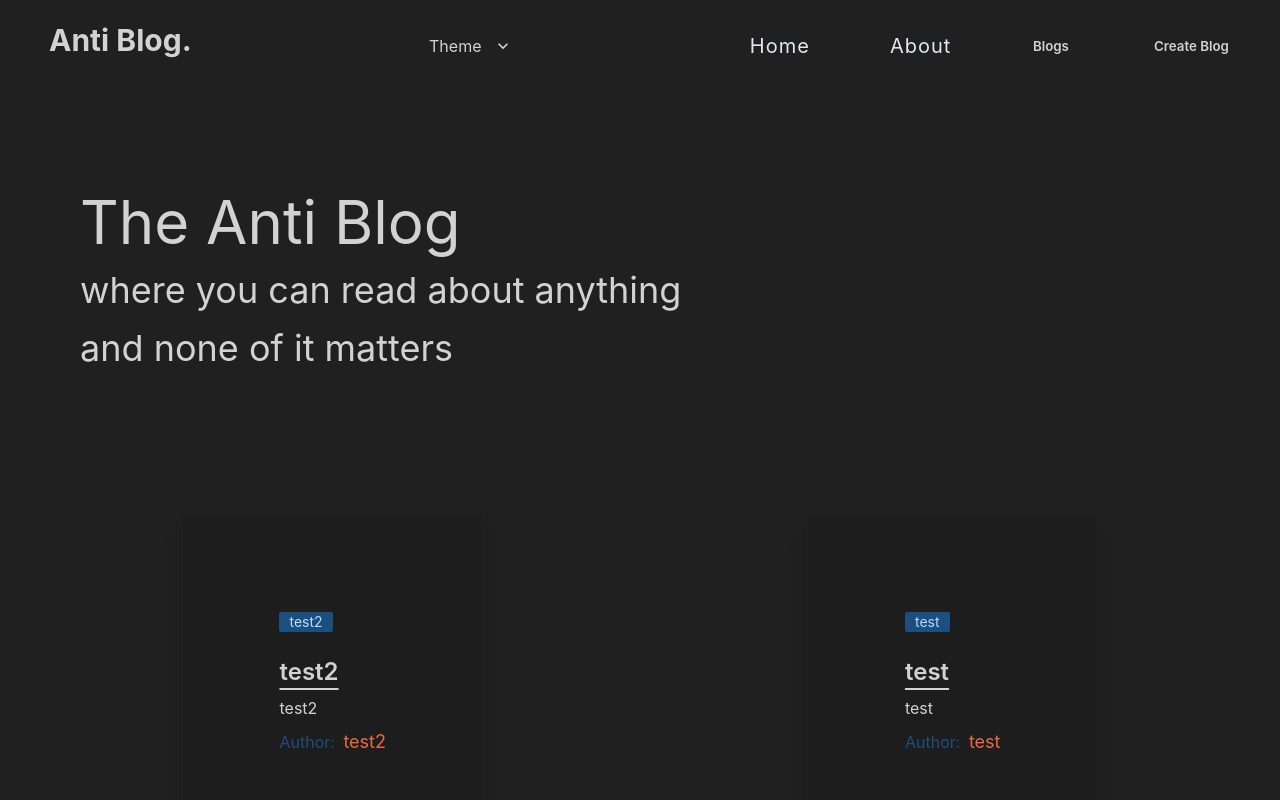
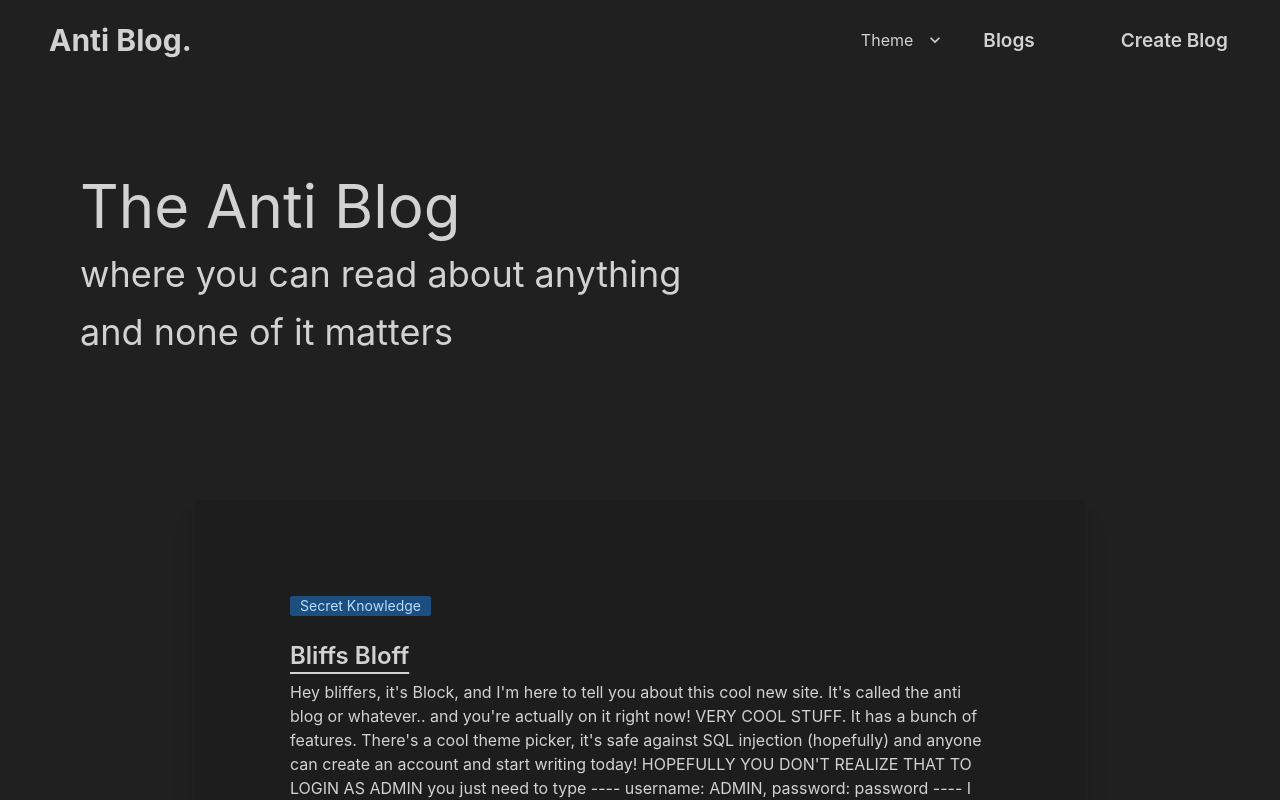
Before and after one commit to Dezzep/blog_crud_app, a React (Create React App) app in the folder blog_front_end/: page /blogs in a window 1280 px wide. Shown: the top 800 px of the page. Built offline with nearby package versions, Linux system fonts and the light colour scheme.

Commit message:
front end demo is complete

```diff
--- a/blog_front_end/src/components/Blogs.js
+++ b/blog_front_end/src/components/Blogs.js
@@ -19,7 +19,7 @@ const Blogs = () => {
   console.log(blogs);
   return (
     <div>
-      <div className="flex flex-wrap gap-6 px-8 mt-36">
+      <div className="flex flex-wrap gap-6 px-8 pt-12 mt-20">
         <div className="p-2 sm:p-12 w-screen">
           <h1 className="text-4xl mb-12  leading-relaxed">
             <span className="text-6xl">The Anti Blog</span> <br /> where you can
--- a/blog_front_end/src/components/Dashboard/Dashboard.js
+++ b/blog_front_end/src/components/Dashboard/Dashboard.js
@@ -29,11 +29,11 @@ const Dashboard = ({ setUserCredentials, userCredentials }) => {
   };
 
   return (
-    <div className="mt-24">
+    <div className="mt-20 min-h-screen">
       {Object.keys(userCredentials).length > 0 ? (
         <div>
-          <div className="flex flex-col items-end mr-12 gap-4">
-            <h2 className="text-xl">Welcome, {userCredentials[0].username}</h2>
+          <div className="flex flex-col items-end mr-6 pb-6 sm:mr-32 sm:h-32 sm:mt-32 gap-4">
+            <h2 className=" text-xl">Welcome, {userCredentials[0].username}</h2>
             <button
               onClick={() => {
                 setUserCredentials({});
--- a/blog_front_end/src/components/Dashboard/blogCreation/BlogCreate.js
+++ b/blog_front_end/src/components/Dashboard/blogCreation/BlogCreate.js
@@ -1,6 +1,5 @@
 import { useState } from 'react';
-// import postBlog from '../../../requests/postBlog';
-import { postBlog } from '../../../requests/frontEndTesting';
+import postBlog from '../../../requests/postBlog';
 const BlogCreate = ({ userCredentials, render, setRender }) => {
   const [createNewBlog, setCreateNewBlog] = useState(false);
   const [selection, setSelection] = useState('Select Your Blogs Category');
@@ -90,9 +89,7 @@ const BlogCreate = ({ userCredentials, render, setRender }) => {
         </div>
       ) : (
         <div className="form-control mt-6 md:w-3/4 mx-auto  bg-base-200 p-12 max-w-6xl">
-          <h1 className="text-center text-primary-content text-3xl">
-            Create Your Blog
-          </h1>
+          <h1 className="text-center text-accent text-3xl">Create Your Blog</h1>
           <label className="label" htmlFor="blog_title">
             <span className="label-text text-lg">Title</span>
           </label>
--- a/blog_front_end/src/components/nav/NavBar.js
+++ b/blog_front_end/src/components/nav/NavBar.js
@@ -3,26 +3,10 @@ import { Link } from 'react-router-dom';
 import Slider from './Slider.js';
 
 const links = [
-  <a
-    key="home"
-    id="home"
-    href="#home"
-    className="text-xl text-slate-200 justify-center py-4 lg:py-auto  px-4 lg:px-auto w-full lg:w-auto  lg:hover:text-slate-50 flex items-center gap-2 tracking-wider  "
-  >
-    Home
-  </a>,
-  <a
-    key="skills"
-    id="skills"
-    href="#skills"
-    className=" text-xl text-slate-200 justify-center py-4 lg:py-auto px-4 lg:px-auto w-full lg:w-auto  lg:hover:text-slate-50 flex items-center gap-2 tracking-wider  "
-  >
-    About
-  </a>,
   <Link
     key="blogs"
     to="/blogs"
-    className="btn btn-ghost normal-case w-full hover:text-blue-400"
+    className="btn btn-ghost normal-case w-full hover:text-blue-400 text-xl"
   >
     Blogs
   </Link>,
@@ -30,7 +14,7 @@ const links = [
   <Link
     key="blogCreation"
     to="/blogCreation"
-    className="btn btn-ghost normal-case w-full hover:text-blue-400"
+    className="btn btn-ghost normal-case w-full hover:text-blue-400 text-xl"
   >
     Create Blog
   </Link>,
@@ -59,7 +43,7 @@ export default function NavBar({ setTheme }) {
               Anti Blog.
             </Link>
 
-            <ul className="menu menu-horizontal px-1">
+            <ul className="menu menu-horizontal px-1 ml-auto">
               <li tabIndex={0}>
                 <div>
                   Theme
@@ -175,7 +159,7 @@ export default function NavBar({ setTheme }) {
                 ))}
               </div>
               {!isOpen ? (
-                <div className="flex text-white justify-end ml-auto lg:hidden">
+                <div className="flex text-primary justify-end ml-auto lg:hidden">
                   <label onClick={showTheNavSlider}>
                     <svg
                       xmlns="http://www.w3.org/2000/svg"
@@ -196,7 +180,7 @@ export default function NavBar({ setTheme }) {
                 <div className="flex justify-end ml-auto lg:hidden text-white">
                   <label onClick={hideTheNavSlider}>
                     <svg
-                      className=" h-8 w-8 text-primary-content cursor-pointer"
+                      className=" h-8 w-8 text-primary cursor-pointer"
                       xmlns="http://www.w3.org/2000/svg"
                       fill="none"
                       viewBox="0 0 24 24"
--- a/blog_front_end/src/components/nav/Slider.js
+++ b/blog_front_end/src/components/nav/Slider.js
@@ -1,7 +1,7 @@
 const Slider = ({ links, isOpen, hideTheNavSlider }) => {
   return (
     <div
-      className={`lg:hidden fixed right-0 top-0 pt-4  h-full bg-black/90 w-2/4   ease-in-out duration-300 z-10 ${
+      className={`lg:hidden fixed right-0 top-0 pt-4  h-full bg-base-200 mt-16 w-2/4   ease-in-out duration-300 z-10 ${
         isOpen ? 'translate-x-0' : 'translate-x-full'
       }`}
     >
--- a/blog_front_end/src/requests/frontEndTesting.js
+++ b/blog_front_end/src/requests/frontEndTesting.js
@@ -28,8 +28,20 @@ const accounts = [
 // author,
 // category,
 const blogdata = [
-  { id: 1, title: 'test', body: 'test', author: 'test', category: 'test' },
-  { id: 2, title: 'test2', body: 'test2', author: 'test2', category: 'test2' },
+  {
+    id: 1,
+    title: 'Susans Story',
+    body: "I'm Susan, and I like to blog. I started blogging at 4 years old when I figured out how to spell my name. Everyone in class loved my blog. I was the most popular girl in school. Now I'm taking my blog to the real world. So here I am world! Welcome to my first blog post. Hopefully I end up famous because of this haha! See you next time",
+    author: 'SusanOfcourse',
+    category: 'Entertainment',
+  },
+  {
+    id: 2,
+    title: 'Bliffs Bloff',
+    body: "Hey bliffers, it's Block, and I'm here to tell you about this cool new site. It's called the anti blog or whatever.. and you're actually on it right now! VERY COOL STUFF. It has a bunch of features. There's a cool theme picker, it's safe against SQL injection (hopefully) and anyone can create an account and start writing today! HOPEFULLY YOU DON'T REALIZE THAT TO LOGIN AS ADMIN you just need to type ---- username: ADMIN, password: password ---- I hope no one actually tries this. It would suck if someone figured that out and was able to delete and edit any blog..",
+    author: 'Block',
+    category: 'Secret Knowledge',
+  },
 ];
 
 function checkUser(user) {
```
Also changed, not shown: 1 other file (tests, documents, lock files or other folders).
